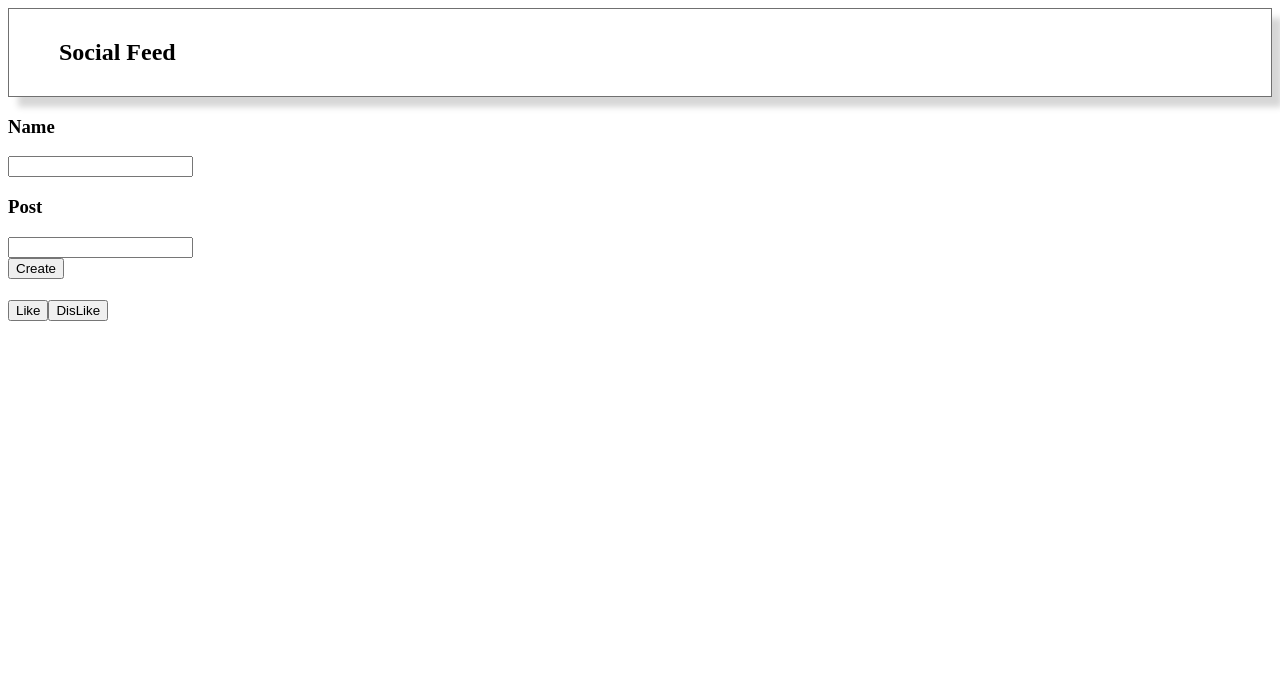
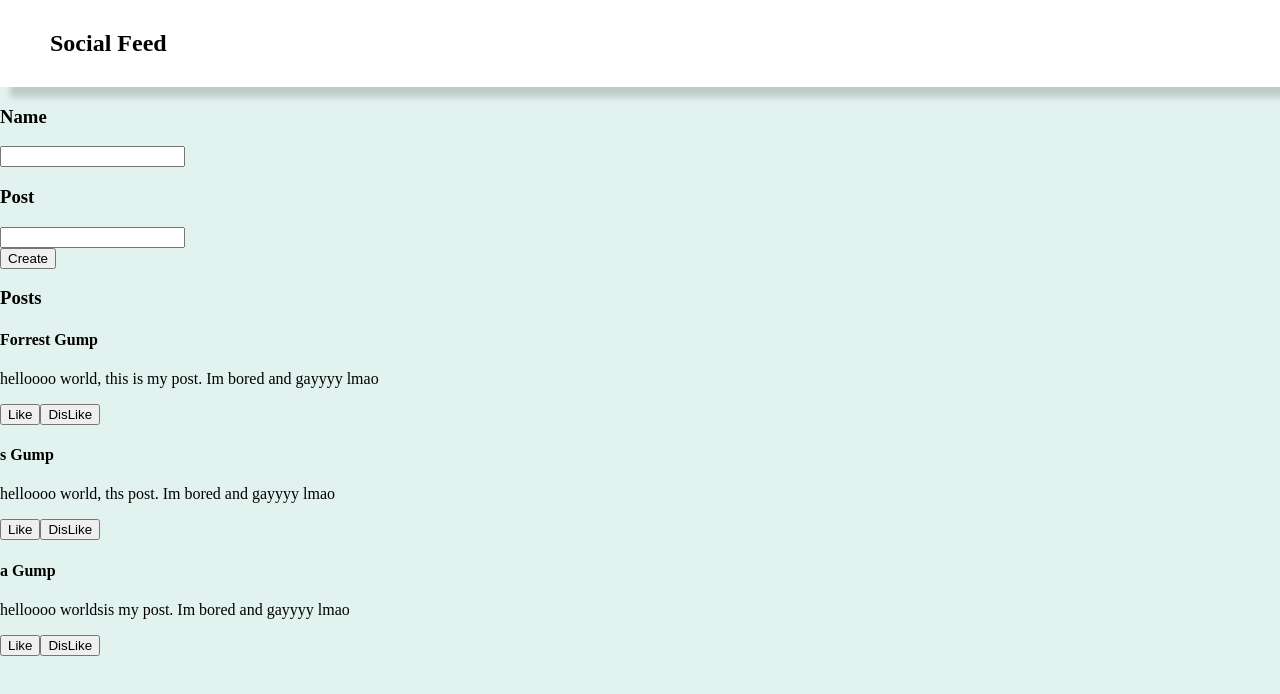
Before and after one commit to michael-146514/SocialFeed, a React (Create React App) app: page / in a window 1280 px wide. Shown: the top 694 px of the page. Built offline with nearby package versions, Linux system fonts and the light colour scheme.

Commit message:
NewPostForm States, PostList Working

```diff
--- a/src/App.css
+++ b/src/App.css
@@ -0,0 +1,4 @@
+body {
+  margin: 0px;
+  background-color: #e2f2ee;
+}
--- a/src/App.jsx
+++ b/src/App.jsx
@@ -2,13 +2,40 @@ import "./App.css";
 import Header from "./components/Header/Header";
 import PostList from "./components/PostList/PostList";
 import NewPostForm from "./components/NewPostForm/NewFormPost";
+import React, { useState, useEffect } from "react";
+
+const initData = [
+  {
+    name: "Forrest Gump",
+    post: "helloooo world, this is my post. Im bored and gayyyy lmao",
+  },
+  {
+    name: "s Gump",
+    post: "helloooo world, ths post. Im bored and gayyyy lmao",
+  },
+  {
+    name: "a Gump",
+    post: "helloooo worldsis my post. Im bored and gayyyy lmao",
+  },
+];
 
 function App() {
+  const [posts, setPost] = useState([]);
+
+  useEffect(() => {
+    setPost(initData);
+  }, []);
+
+  const handleNewPost = (newPost) => {
+    const updatedPosts = [...posts, newPost];
+    setPost(updatedPosts);
+  };
+
   return (
     <div className="App">
       <Header />
-      <NewPostForm />
-      <PostList />
+      <NewPostForm onNewPost={handleNewPost} />
+      <PostList posts={initData} />
     </div>
   );
 }
--- a/src/components/Header/Header.css
+++ b/src/components/Header/Header.css
@@ -3,7 +3,6 @@ header {
 
   border-color: #707070;
   border-width: 1px;
-  border-style: solid;
 
   filter: drop-shadow(10px 10px 3px rgba(0, 0, 0, 0.16));
 
--- a/src/components/NewPostForm/NewFormPost.jsx
+++ b/src/components/NewPostForm/NewFormPost.jsx
@@ -1,16 +1,36 @@
-const NewPostForm = ({ name, post }) => {
+import React, { useState } from "react";
+
+const NewPostForm = ({ onNewPost }) => {
+  const [name, setName] = useState("");
+  const [post, setPost] = useState("");
+
+  console.log(name);
+  console.log(post);
+
+  const handleSubmit = (e) => {
+    e.preventDefault();
+    const formData = {
+      name,
+      post,
+    };
+
+    onNewPost(formData);
+  };
+
   return (
+    <form onSubmit={handleSubmit}>
       <div>
         <div>
           <h3>Name</h3>
-        <input />
+          <input value={name} onChange={(e) => setName(e.target.value)} />
         </div>
         <div>
           <h3>Post</h3>
-        <input />
+          <input value={post} onChange={(e) => setPost(e.target.value)} />
         </div>
-      <button>Create</button>
+        <button type="sumbit">Create</button>
       </div>
+    </form>
   );
 };
 
--- /dev/null
+++ b/src/components/PostItem/PostItem.jsx
@@ -0,0 +1,20 @@
+import React, { useState } from "react";
+
+const PostItem = ({ name, post }) => {
+  return (
+    <div>
+      <div>
+        <h4>{name}</h4>
+      </div>
+      <div>
+        <p>{post}</p>
+      </div>
+      <div>
+        <button>Like</button>
+        <button>DisLike</button>
+      </div>
+    </div>
+  );
+};
+
+export default PostItem;
--- a/src/components/PostList/PostList.jsx
+++ b/src/components/PostList/PostList.jsx
@@ -1,16 +1,14 @@
-const PostList = ({ name, post }) => {
+import PostItem from "../PostItem/PostItem";
+
+const PostList = ({ posts = [] }) => {
+  const postItems = posts.map((post) => (
+    <PostItem key={post.name} name={post.name} post={post.post} />
+  ));
+
   return (
     <div>
-      <div>
-        <h4>{name}</h4>
-      </div>
-      <div>
-        <p>{post}</p>
-      </div>
-      <div>
-        <button>Like</button>
-        <button>DisLike</button>
-      </div>
+      <h3>Posts</h3>
+      <div>{postItems}</div>
     </div>
   );
 };
```
Lines whose indentation alone changed are shown as unchanged.
